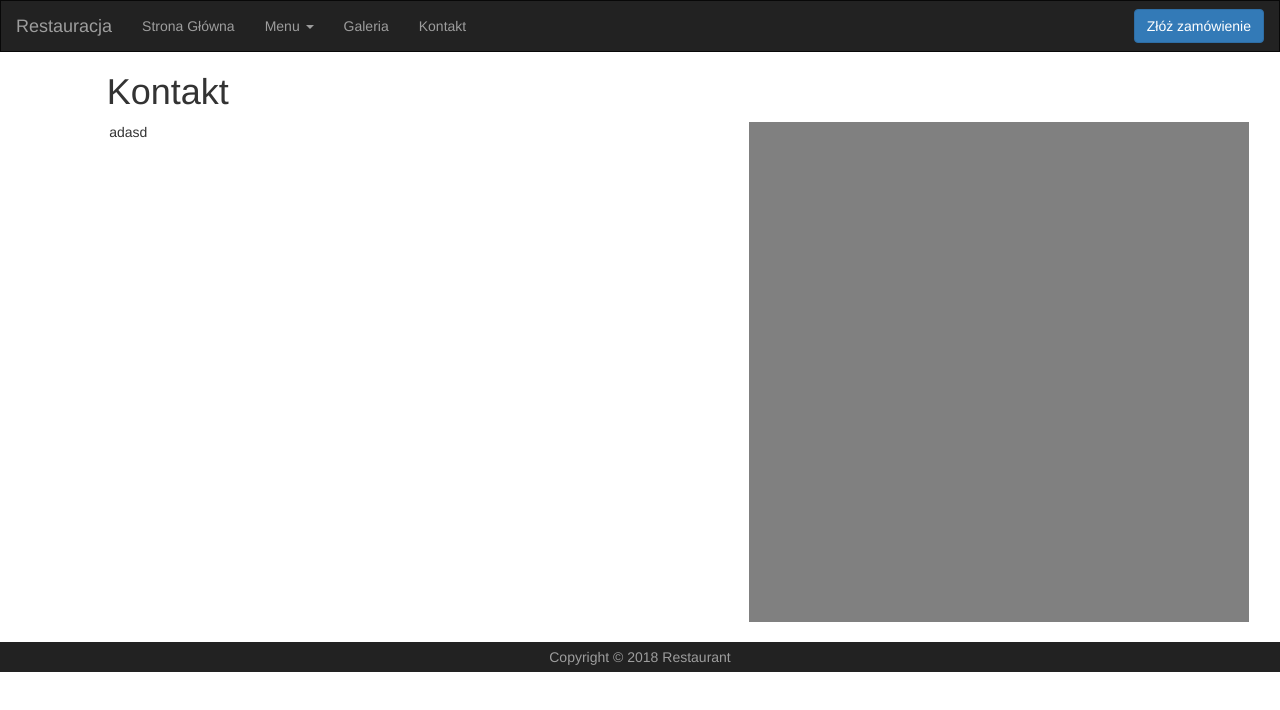
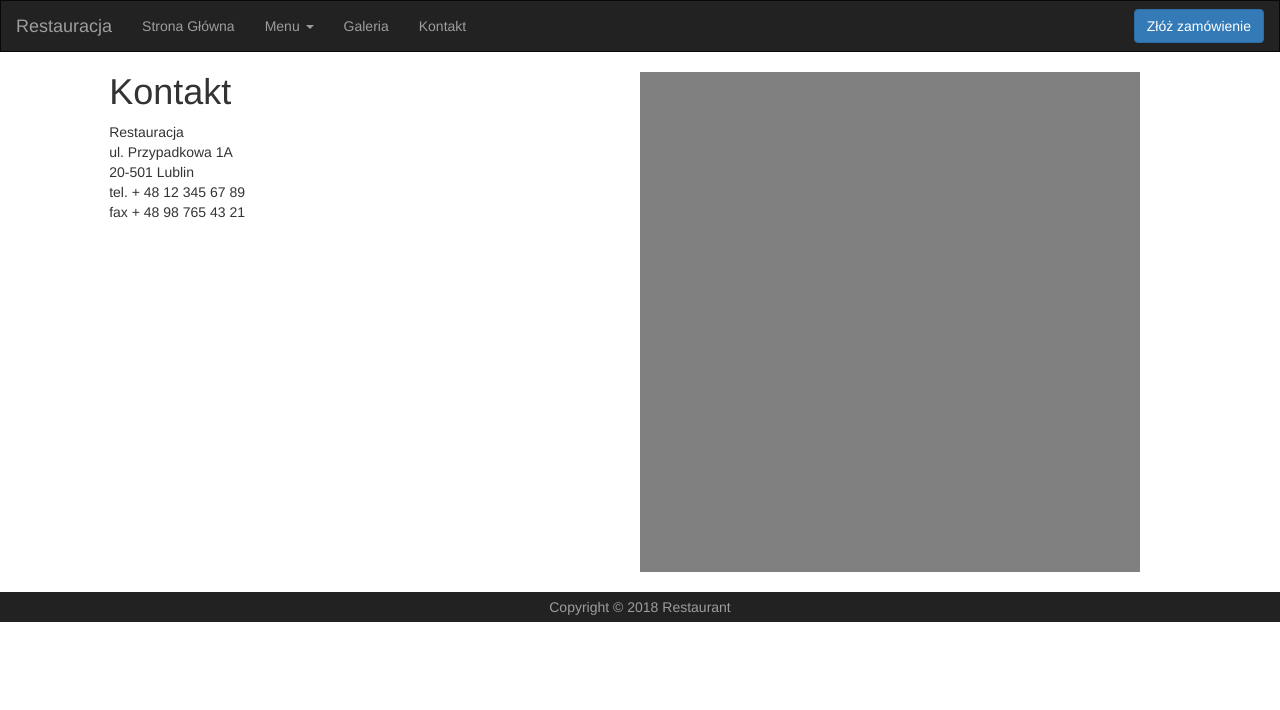
Before and after one commit to nguyenhoangdat/RestaurantWebsite, a plain HTML site: page public_html/contact.html in a window 1280 px wide. Drawn offline with nearby package versions, Linux system fonts and the light colour scheme; some packages are replaced by stand-ins of ours.

Commit message:
Improve contact page

```diff
--- a/public_html/contact.html
+++ b/public_html/contact.html
@@ -122,15 +122,23 @@
       </div>
     </div>
   </nav>
-  <h1 class="col-md-offset-1">Kontakt</h1>
+
   <section class="row">
 
-      <div class="col-md-6 col-md-offset-1">adasd</div>
-      <div id="imap" class="col-md-6"></div>
+      <div class="col-md-5 col-md-offset-1">
+          <h1>Kontakt</h1>
+          <p> Restauracja <br>
+          ul. Przypadkowa 1A<br>
+          20-501 Lublin<br>
+          tel. + 48 12 345 67 89<br>
+          fax + 48 98 765 43 21<br><p>
+      </div>
+      <br>
+      <div id="imap" class="col-md-7"></div>
   </section>
 
 
-  <footer class="footer" class="col-md-12">Copyright © 2018 Restaurant</footer>
+  <footer class="footer col-md-12">Copyright © 2018 Restaurant</footer>
 </body>
 
 </html>
--- a/public_html/js/list.js
+++ b/public_html/js/list.js
@@ -10,7 +10,7 @@ var list = [{
     name: "Lazania",
     price: 20,
     category: "main",
-    pictureSrc: "images/food/Lasagne.jpg"
+    pictureSrc: "images/food/lasagne-bolognese-10.jpg"
   },
   {
     id: 3,
```
Also changed, not shown: public_html/form.html (+28 -27 lines), nbproject/private/private.xml (line endings or trailing spaces), public_html/images/background/27232565-restaurant-wallpapers.jpg (added), public_html/images/food/lasagne-bolognese-10.jpg (added), public_html/js/validation.js (line endings or trailing spaces).
